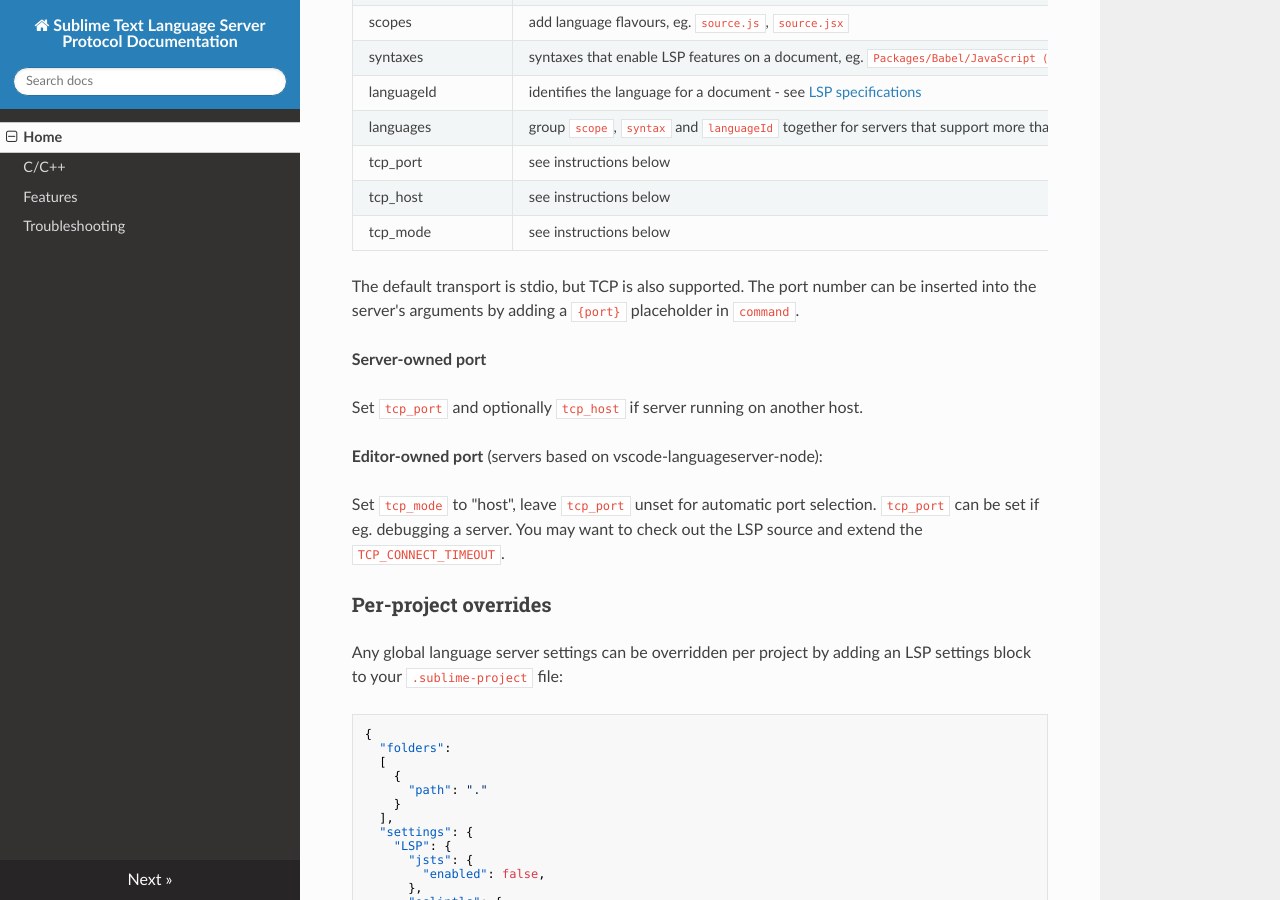
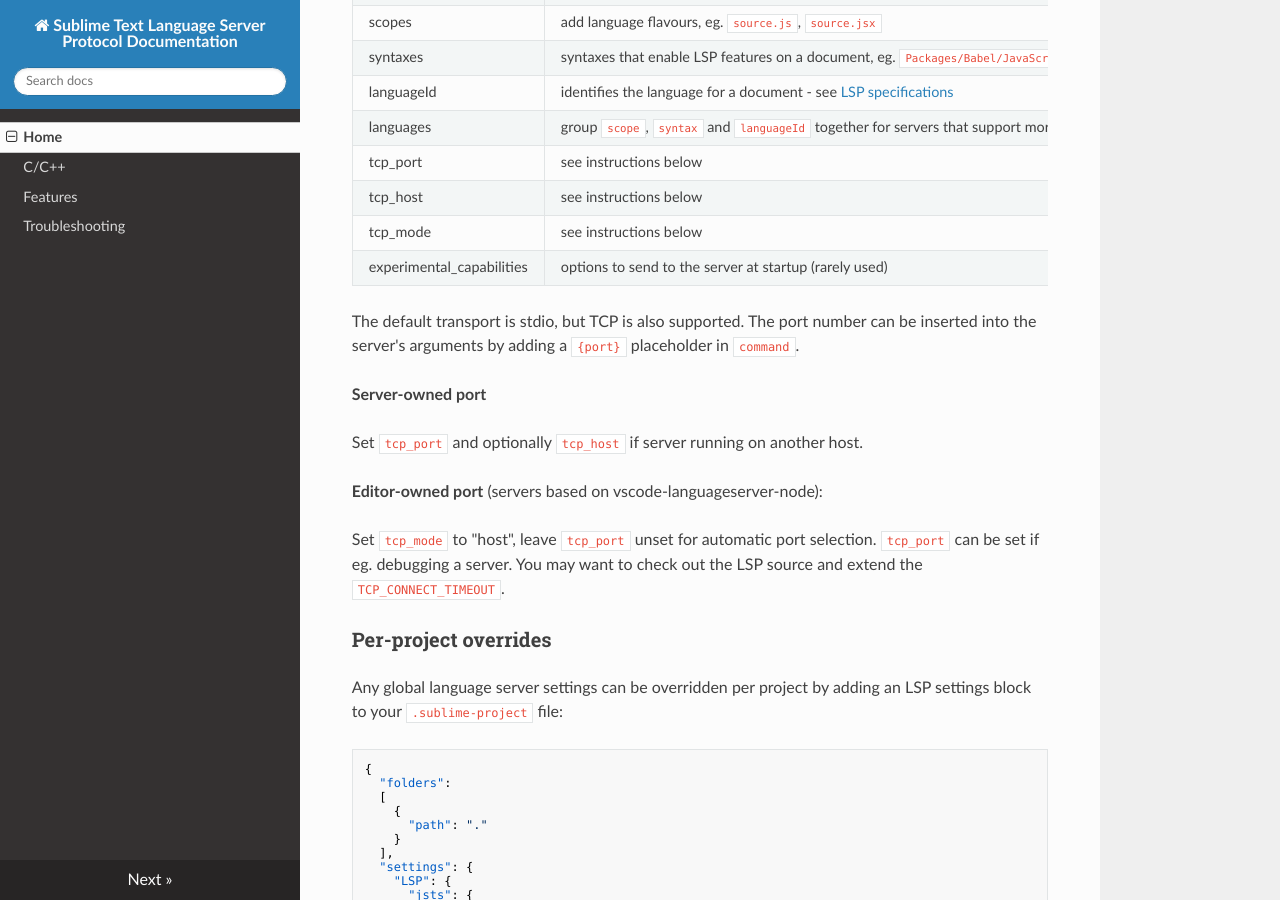
Before and after one commit to sublimelsp/LSP, an MkDocs documentation site: the page built from docs/index.md, in a window 1280 px wide and 900 px high, scrolled down 2166 px. Built offline with MkDocs 1.6.1, drawn with Linux system fonts in a browser that asks for light colours; nearby versions of some CDN libraries.

Commit message:
update doc

```diff
--- a/docs/index.md
+++ b/docs/index.md
@@ -94,6 +94,7 @@ Some language servers support multiple languages, which can be specified in the
 | tcp_port | see instructions below |
 | tcp_host | see instructions below |
 | tcp_mode | see instructions below |
+| experimental_capabilities | options to send to the server at startup (rarely used) |
 
 The default transport is stdio, but TCP is also supported.
 The port number can be inserted into the server's arguments by adding a `{port}` placeholder in `command`.
```
